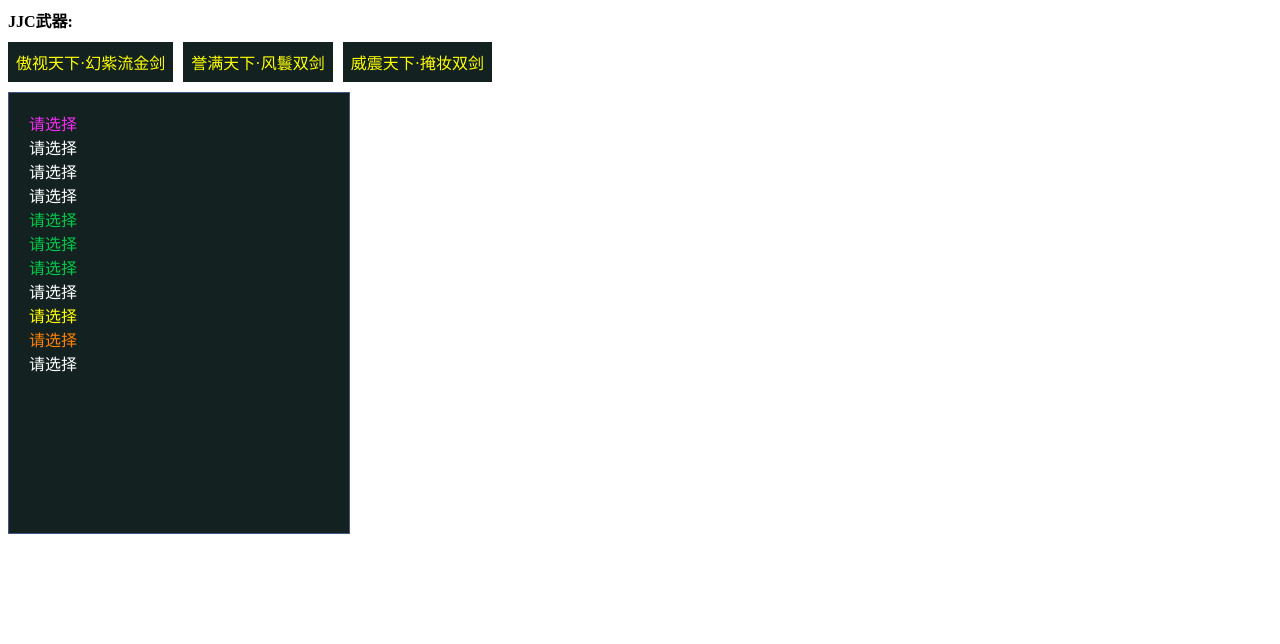
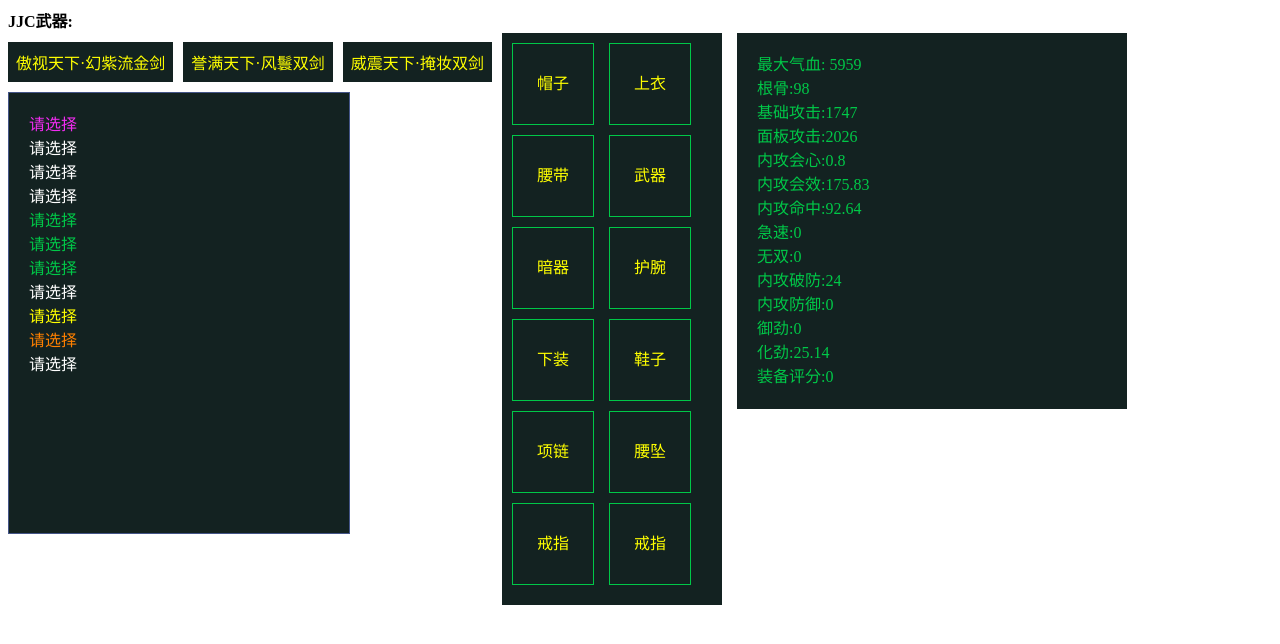
Before and after one commit to shine130/jsonEquip, a plain HTML site: page index.html in a window 1280 px wide. Drawn offline with Linux system fonts and the light colour scheme.

Commit message:
add code

```diff
--- a/index.html
+++ b/index.html
@@ -6,7 +6,8 @@
 <link rel="stylesheet" href="style.css">
 </head>
 <body>
-<ul class="armlist" id="armList">
+<div class="fl">
+	<ul class="armlist" id="armList">
 	<li class="optbar">JJC武器:</li>
 	<li class="opt" data-arm="1">傲视天下·幻紫流金剑</li>
 	<li class="opt" data-arm="2">誉满天下·风鬟双剑</li>
@@ -27,6 +28,37 @@
 		<li class="menpai">请选择</li>
 	</ul>
 </div>
+</div>
+<ul class="equBody">
+	<li class="info">帽子</li>
+	<li class="info">上衣</li>
+	<li class="info">腰带</li>
+	<li class="arminfo">武器</li>
+	<li class="info">暗器</li>
+	<li class="info">护腕</li>
+	<li class="info">下装</li>
+	<li class="info">鞋子</li>
+	<li class="info">项链</li>
+	<li class="info">腰坠</li>
+	<li class="info">戒指</li>
+	<li class="info">戒指</li>
+</ul>
+<ul class="defVal">
+	<li>最大气血: <span class="val">5959</span></li>
+	<li>根骨:<span class="val">98</span></li>
+	<li>基础攻击:<span class="val">1747</span></li>
+	<li>面板攻击:<span class="val">2026</span></li>
+	<li>内攻会心:<span class="val">0.8</span></li>
+	<li>内攻会效:<span class="val">175.83</span></li>
+	<li>内攻命中:<span class="val">92.64</span></li>
+	<li>急速:<span class="val">0</span></li>
+	<li>无双:<span class="val">0</span></li>
+	<li>内攻破防:<span class="val">24</span></li>
+	<li>内攻防御:<span class="val">0</span></li>
+	<li>御劲:<span class="val">0</span></li>
+	<li>化劲:<span class="val">25.14</span></li>
+	<li>装备评分:<span class="val">0</span></li>
+</ul>
 <script src="js/jquery.min.js"></script>
 <script src="js/jx3Equip.js"></script>
 </body>
--- a/js/jx3Equip.js
+++ b/js/jx3Equip.js
@@ -1,3 +1,8 @@
+/**
+* @author shine
+* @blog http://blog.ipsfan.com/
+* @version 0.1
+*/
 $(function(){
 	var ctnBox=$("#box"),
 		pName=ctnBox.find(".pName"),
--- a/style.css
+++ b/style.css
@@ -1,7 +1,8 @@
 ul,li{margin: 0; padding: 0; list-style: none;}
 p{margin: 0; padding: 0;}
+.fl{float: left; display: inline;}
 .box{border: 1px solid #458; background-color:rgb(19, 34, 33); width: 300px; min-height: 400px; color:#fff; padding: 20px; line-height: 24px;}
-.armlist{overflow: hidden; *zoom:1;}
+.armlist{overflow: hidden; *zoom:1; }
 .optbar{font-weight: bold;}
 .opt{float: left; display: inline; color: #ffff00; background-color:rgb(19,34,33); margin:10px 10px 10px 0; padding: 8px;}
 .pName{color: rgb(241, 44, 241);}
@@ -9,3 +10,8 @@ p{margin: 0; padding: 0;}
 .hole p{color: rgb(155, 155, 155);}
 .quality{color: #ffff00;}
 .score{color: #ff8000;}
+
+.defVal{background-color: rgb(19,34,33); color: rgb(0, 200, 72); float: left; display: inline; padding: 20px; width: 350px; line-height: 24px; margin-top: 25px;}
+
+.equBody{float: left; background-color: rgb(19,34,33); padding: 10px; width: 200px; margin-top: 25px; margin-right: 15px; color:#ffff00;}
+.equBody li{ width: 80px; height: 80px; border: 1px solid rgb(0,200,72); float: left; display: inline; text-align: center; line-height: 80px; margin-right: 15px; margin-bottom: 10px;}
```
Also changed, not shown: 1 other file.
